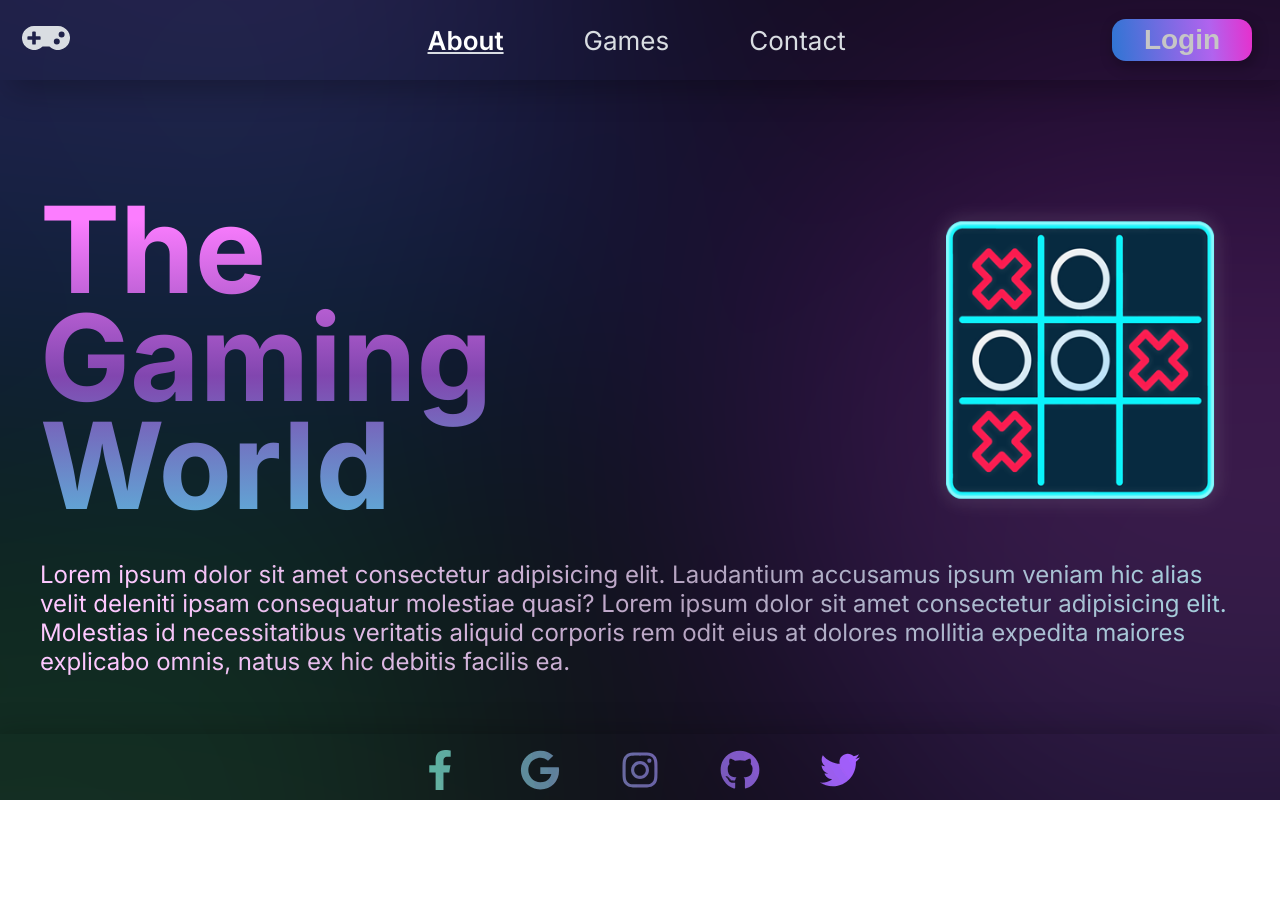
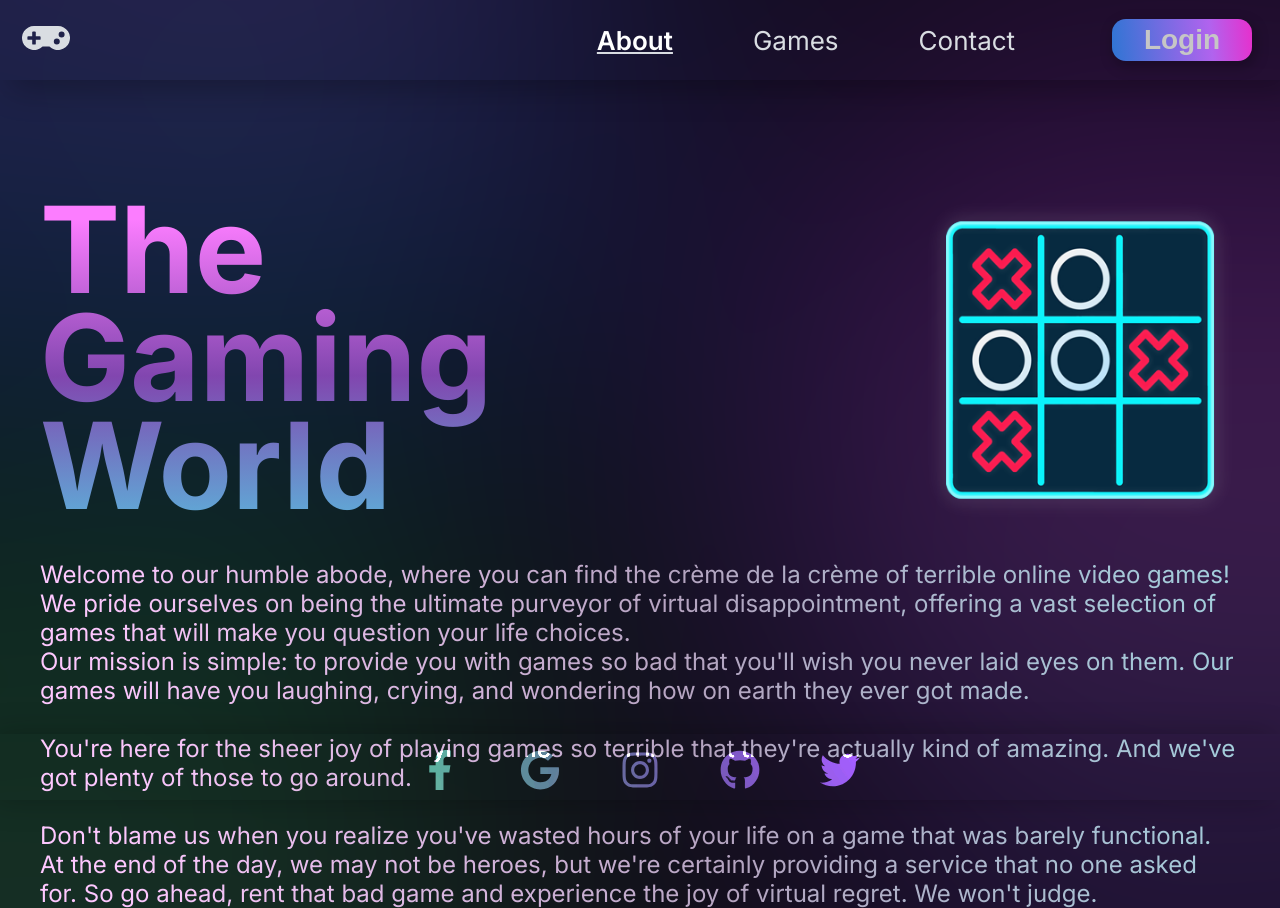
Before and after one commit to nejcintihar/projektna_naloga, a React (Vite) app: page / in a window 1280 px wide. Before the commit the page ends 800 px from the top, so only its background shows below. Built offline with nearby package versions, Linux system fonts and the light colour scheme.

Commit message:
about page changes

```diff
--- a/src/Components/About.jsx
+++ b/src/Components/About.jsx
@@ -14,11 +14,14 @@ export default function About() {
                               <img src={glow} alt="" className="fuck-css-and-my-life" />
             </div>
                         <p>
-                            Lorem ipsum dolor sit amet consectetur adipisicing elit.
-                            Laudantium accusamus ipsum veniam hic alias velit deleniti ipsam consequatur molestiae quasi?
-                            Lorem ipsum dolor sit amet consectetur adipisicing elit. Molestias id necessitatibus veritatis
-                            aliquid corporis rem odit eius at dolores mollitia expedita maiores
-                            explicabo omnis, natus ex hic debitis facilis ea.
+                        Welcome to our humble abode, where you can find the crème de la crème of terrible online video games! We pride ourselves on being the ultimate purveyor of virtual disappointment, offering a vast selection of games that will make you question your life choices.
+                        <br />
+Our mission is simple: to provide you with games so bad that you'll wish you never laid eyes on them.
+Our games will have you laughing, crying, and wondering how on earth they ever got made.<br /><br />
+You're here for the sheer joy of playing games so terrible that they're actually kind of amazing.
+And we've got plenty of those to go around.<br /><br />
+Don't blame us when you realize you've wasted hours of your life on a game that was barely functional.<br />
+At the end of the day, we may not be heroes, but we're certainly providing a service that no one asked for. So go ahead, rent that bad game and experience the joy of virtual regret. We won't judge.
                         </p>
             {/*  <img src={glow} className="hero-img"></img> */}
         </div>
--- a/src/index.css
+++ b/src/index.css
@@ -107,7 +107,7 @@ header {
   justify-content: center;
   align-items: center;
   gap: 4em;
-  width: 60%;
+  width: 25em;
   margin-left: auto;
   border-radius: .4em;
 }
@@ -131,14 +131,13 @@ header a:hover {
 .login-button {
   background: linear-gradient(84.3deg, #1A78CF -11.45%, #B163EE 70.14%, #FE19BE 112.52%);
   color: rgb(198, 198, 198);
-  margin-left: auto;
+  margin-left: 2em;
   margin-right: 1em;
   border: none;
   border-radius: .5em;
   width: 5em;
   font-size: 1.4rem;
   height: 1.5em;
-
   font-weight: 700;
   box-shadow: 2px 4px 10px 1px rgba(0, 0, 0, 0.25);
 }
```
